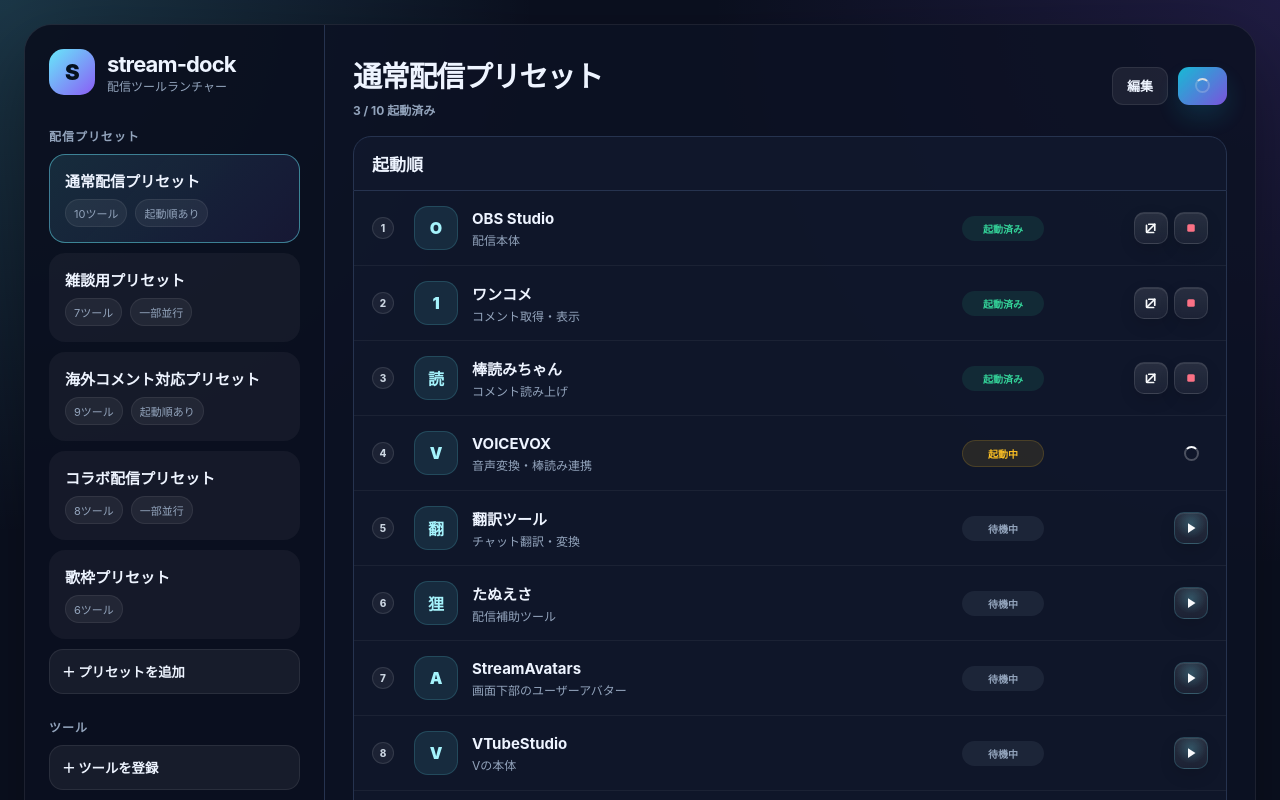
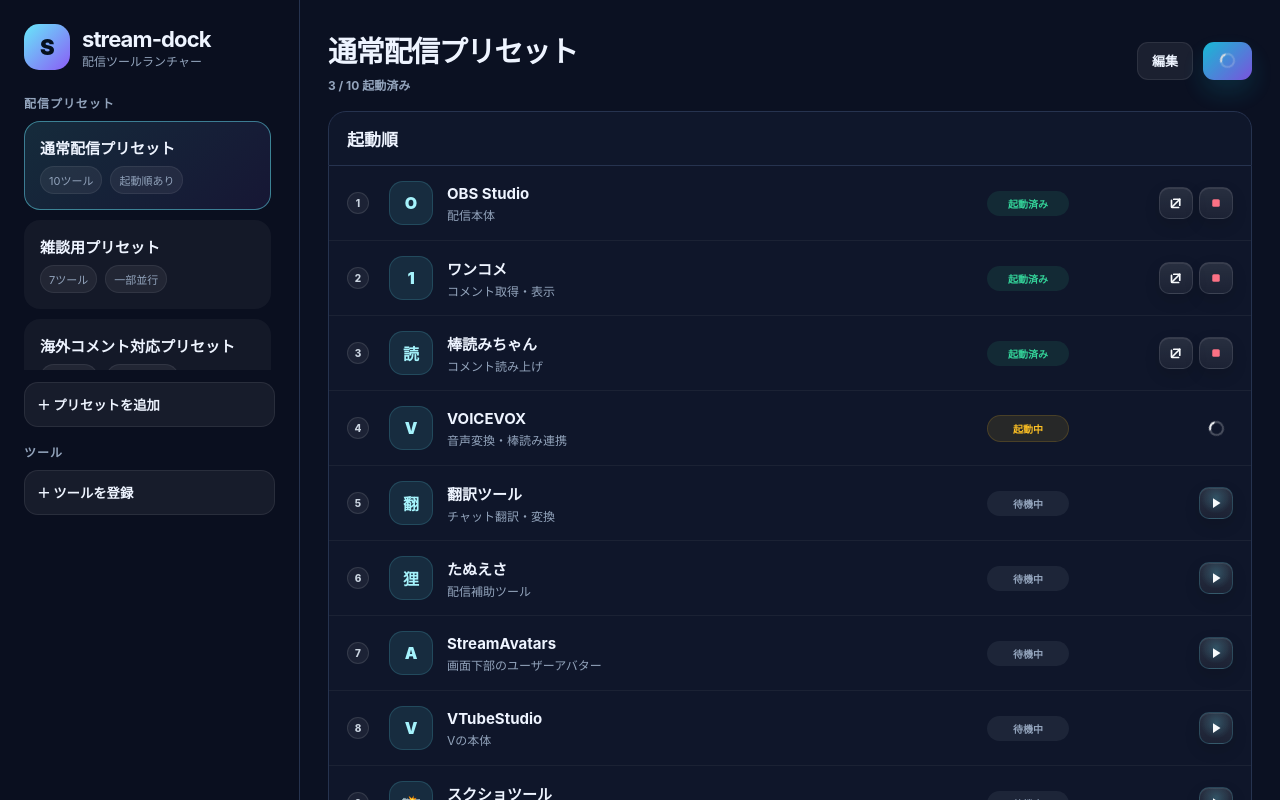
Before and after one commit to satoh23/StreamDock, a React (Vite) app in the folder apps/desktop/: page / in a window 1280 px wide. Shown: the top 800 px of the page. Built offline with nearby package versions, Linux system fonts and the light colour scheme.

Commit message:
fix:デザイン微修正

```diff
--- a/apps/desktop/src-tauri/tauri.conf.json
+++ b/apps/desktop/src-tauri/tauri.conf.json
@@ -13,8 +13,8 @@
     "windows": [
       {
         "title": "stream-dock",
-        "width": 800,
-        "height": 600
+        "width": 1024,
+        "height": 720
       }
     ],
     "security": {
--- a/apps/desktop/src/components/Sidebar.module.css
+++ b/apps/desktop/src/components/Sidebar.module.css
@@ -1,4 +1,8 @@
 .sidebar {
+  display: flex;
+  flex-direction: column;
+  height: 100%;
+  min-height: 0;
   padding: 24px;
   border-right: 1px solid var(--line);
   background: rgba(10, 16, 31, 0.72);
@@ -9,7 +13,8 @@
   display: flex;
   align-items: center;
   gap: 12px;
-  margin-bottom: 32px;
+  margin-bottom: 24px;
+  flex-shrink: 0;
 }
 .logo {
   width: 46px;
@@ -32,13 +37,39 @@
   font-size: 12px;
 }
 
+.navBody {
+  flex: 1;
+  min-height: 0;
+  display: grid;
+  grid-template-rows: 1fr 1fr;
+  gap: 16px;
+}
+
+.presetSection,
+.toolSection {
+  min-height: 0;
+  display: flex;
+  flex-direction: column;
+  overflow: hidden;
+}
+
 .label {
-  margin: 24px 0 10px;
+  margin: 0 0 10px;
   color: var(--muted);
   font-size: 12px;
   font-weight: 800;
   letter-spacing: 0.08em;
   text-transform: uppercase;
+  flex-shrink: 0;
+}
+
+.presetList,
+.toolList {
+  flex: 1;
+  min-height: 0;
+  overflow-y: auto;
+  padding-right: 4px;
+  margin-bottom: 12px;
 }
 
 .preset {
@@ -48,6 +79,9 @@
   border: 1px solid transparent;
   background: rgba(255, 255, 255, 0.045);
   cursor: pointer;
+}
+.preset:last-child {
+  margin-bottom: 0;
 }
 .preset.active {
   border-color: rgba(103, 232, 249, 0.48);
@@ -71,6 +105,7 @@
   border: 1px solid rgba(255, 255, 255, 0.08);
   color: var(--text);
   text-align: left;
+  flex-shrink: 0;
 }
 .ghost.active {
   background: rgba(103, 232, 249, 0.1);
@@ -78,11 +113,6 @@
   color: #dffaff;
 }
 
-.toolList {
-  max-height: 224px;
-  overflow-y: auto;
-  margin-bottom: 12px;
-}
 .sidebarTool {
   display: flex;
   align-items: center;
@@ -110,12 +140,15 @@
   font-size: 13px;
 }
 
+.presetList::-webkit-scrollbar,
 .toolList::-webkit-scrollbar {
   width: 6px;
 }
+.presetList::-webkit-scrollbar-track,
 .toolList::-webkit-scrollbar-track {
   background: transparent;
 }
+.presetList::-webkit-scrollbar-thumb,
 .toolList::-webkit-scrollbar-thumb {
   background: rgba(148, 163, 184, 0.22);
   border-radius: 999px;
--- a/apps/desktop/src/components/Sidebar.tsx
+++ b/apps/desktop/src/components/Sidebar.tsx
@@ -19,6 +19,9 @@
   activeNav?: Extract<Screen, "add-preset" | "add-tool">;
   onNavigate: (screen: Screen) => void;
 }) {
+  const hasPresets = presets.length > 0;
+  const hasTools = showToolList && toolCatalog.length > 0;
+
   return (
     <aside className={styles.sidebar}>
       <div className={styles.brand}>
@@ -29,7 +32,11 @@
         </div>
       </div>
 
+      <div className={styles.navBody}>
+        <div className={styles.presetSection}>
           <div className={styles.label}>配信プリセット</div>
+          {hasPresets && (
+            <div className={styles.presetList}>
               {presets.map((preset) => (
                 <div
                   key={preset.id}
@@ -46,15 +53,19 @@
                   </div>
                 </div>
               ))}
+            </div>
+          )}
           <button
             className={`${styles.ghost} ${activeNav === "add-preset" ? styles.active : ""}`}
             onClick={() => onNavigate("add-preset")}
           >
             ＋ プリセットを追加
           </button>
+        </div>
 
+        <div className={styles.toolSection}>
           <div className={styles.label}>ツール</div>
-      {showToolList && (
+          {hasTools && (
             <div className={styles.toolList}>
               {toolCatalog.map((tool) => (
                 <div key={tool.id} className={styles.sidebarTool}>
@@ -70,6 +81,8 @@
           >
             ＋ ツールを登録
           </button>
+        </div>
+      </div>
     </aside>
   );
 }
--- a/apps/desktop/src/components/Window.module.css
+++ b/apps/desktop/src/components/Window.module.css
@@ -1,22 +1,15 @@
-.app {
-  width: 1280px;
-  min-height: 820px;
-  margin: 0 auto;
-  padding: 24px;
-}
-
 .window {
   display: grid;
   grid-template-columns: 300px 1fr;
-  min-height: 772px;
-  border-radius: 28px;
+  width: 100%;
+  height: 100%;
+  min-height: 0;
   overflow: hidden;
-  background: rgba(11, 16, 32, 0.74);
-  border: 1px solid rgba(255, 255, 255, 0.08);
-  box-shadow: 0 28px 80px rgba(0, 0, 0, 0.38);
 }
 
 .main {
+  min-height: 0;
+  overflow: auto;
   padding: 28px;
   background: rgba(13, 20, 38, 0.48);
 }
--- a/apps/desktop/src/components/Window.tsx
+++ b/apps/desktop/src/components/Window.tsx
@@ -9,11 +9,9 @@
   children: ReactNode;
 }) {
   return (
-    <div className={styles.app}>
-      <div className={styles.window}>
-        {sidebar}
-        <main className={styles.main}>{children}</main>
-      </div>
+    <div className={styles.window}>
+      {sidebar}
+      <main className={styles.main}>{children}</main>
     </div>
   );
 }
--- a/apps/desktop/src/screens/main/MainScreen.module.css
+++ b/apps/desktop/src/screens/main/MainScreen.module.css
@@ -166,7 +166,7 @@
 .footerActions {
   display: flex;
   align-items: center;
-  justify-content: space-between;
+  justify-content: flex-end;
   gap: 14px;
   margin-top: 18px;
   padding: 14px 16px;
@@ -174,12 +174,6 @@
   border-radius: var(--radius);
   background: rgba(18, 26, 47, 0.4);
 }
-.footerActions p {
-  color: var(--muted);
-  font-size: 12px;
-  line-height: 1.5;
-  max-width: 520px;
-}
 .footerButtons {
   display: flex;
   gap: 10px;
--- a/apps/desktop/src/screens/main/MainScreen.tsx
+++ b/apps/desktop/src/screens/main/MainScreen.tsx
@@ -149,17 +149,14 @@
         ))}
       </div>
 
-      <div className={styles.footerActions}>
-        <p>
-          一括起動中は、番号順に起動します。途中で起動失敗した場合は、そのツールをエラーにして後続の起動を止めます。
-        </p>
-        {editMode && (
+      {editMode && (
+        <div className={styles.footerActions}>
           <div className={styles.footerButtons}>
             <Button>起動間隔を設定</Button>
             <Button>PC起動時の動作</Button>
           </div>
-        )}
-      </div>
+        </div>
+      )}
     </div>
   );
 }
--- a/apps/desktop/src/styles/theme.css
+++ b/apps/desktop/src/styles/theme.css
@@ -21,18 +21,17 @@
 }
 
 html,
-body {
+body,
+#root {
   margin: 0;
   padding: 0;
+  height: 100%;
 }
 
 body {
-  min-height: 100vh;
+  min-height: 100%;
   color: var(--text);
-  background:
-    radial-gradient(circle at top left, rgba(103, 232, 249, 0.18), transparent 32%),
-    radial-gradient(circle at top right, rgba(139, 92, 246, 0.16), transparent 34%),
-    var(--bg);
+  background: var(--bg);
 }
 
 h1,
```
Lines whose indentation alone changed are shown as unchanged.
